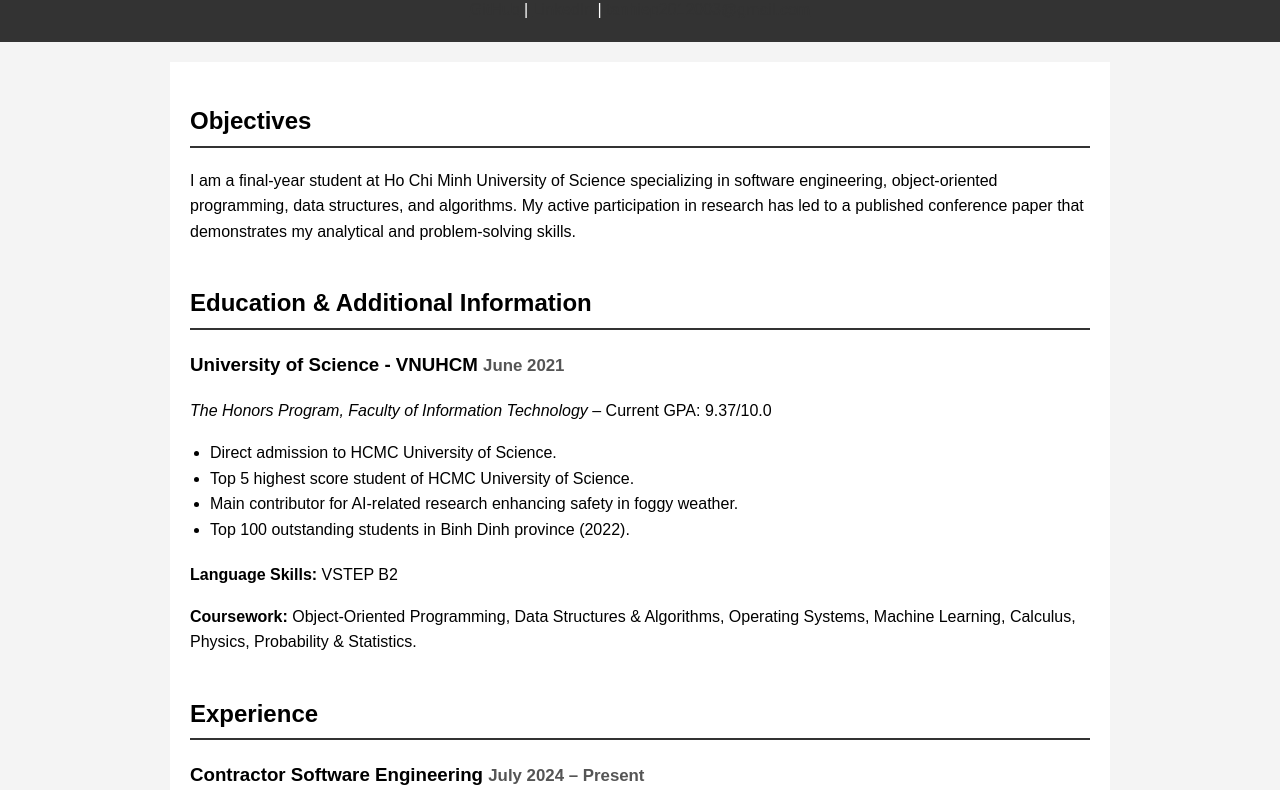
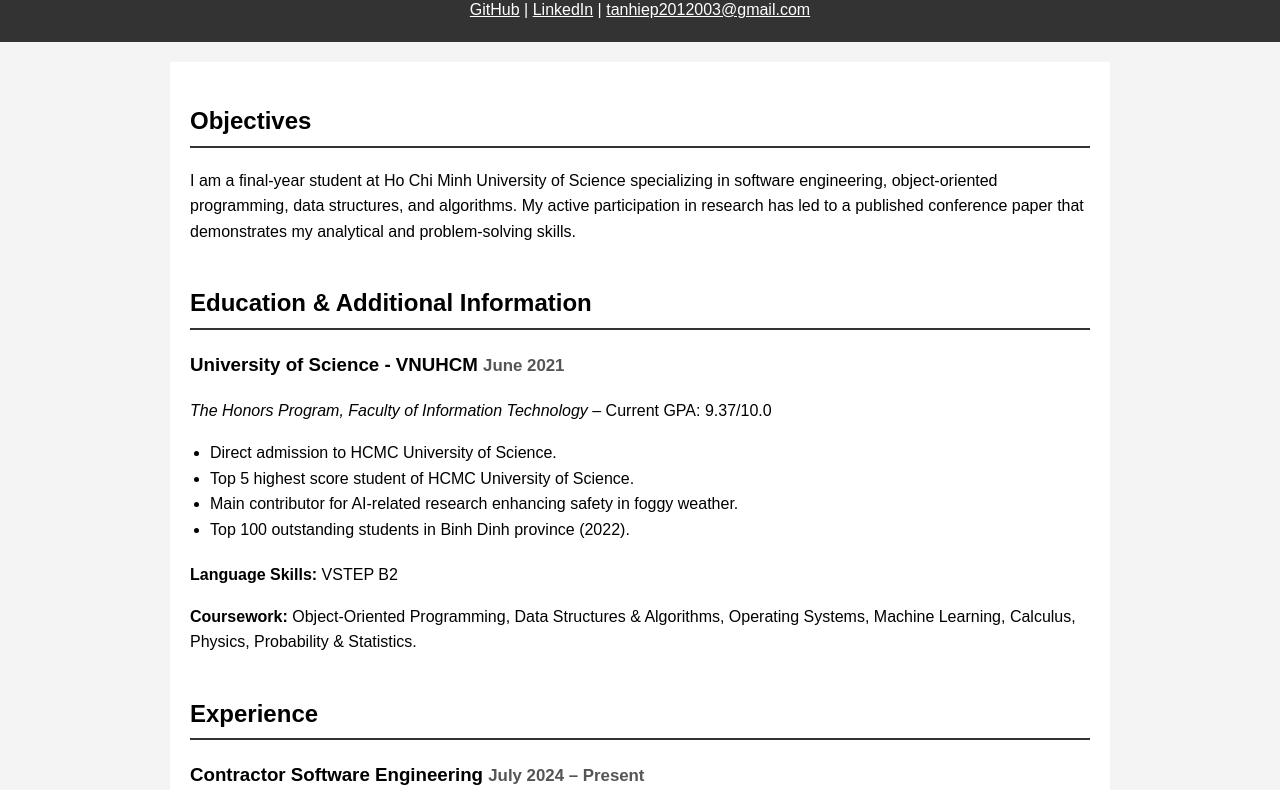
Before and after one commit to TanHiep-To/tan-hiep-portfolio, a plain HTML site: page index.html in a window 1280 px wide. Shown: the part 110-900 px from the top of the page. Drawn offline with Linux system fonts and the light colour scheme.

Commit message:
Update style.css

```diff
--- a/style.css
+++ b/style.css
@@ -5,6 +5,10 @@ body {
   margin: 0;
   padding: 0;
   line-height: 1.6;
+}
+
+.header-info p a {
+  color: #fff;
 }
 
 header {
```
